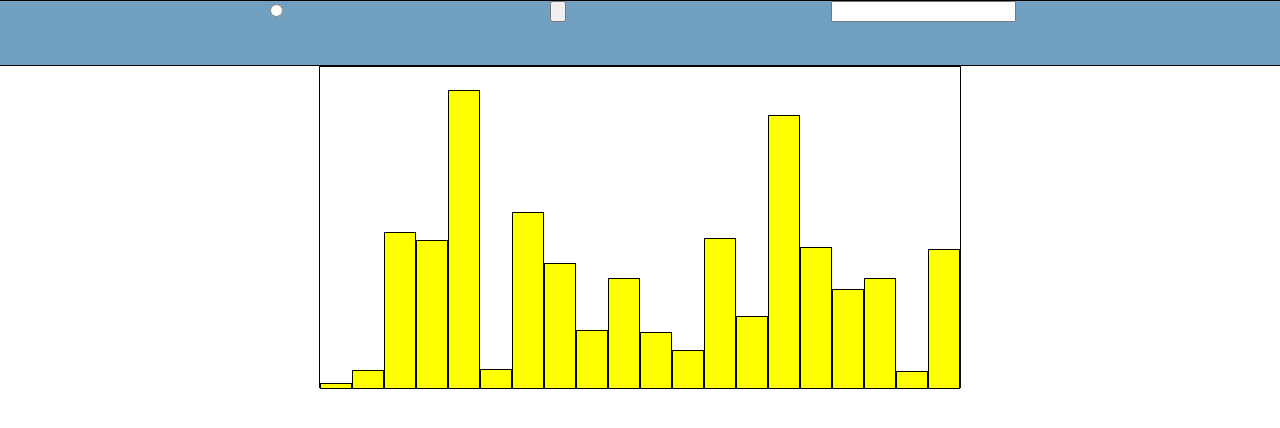
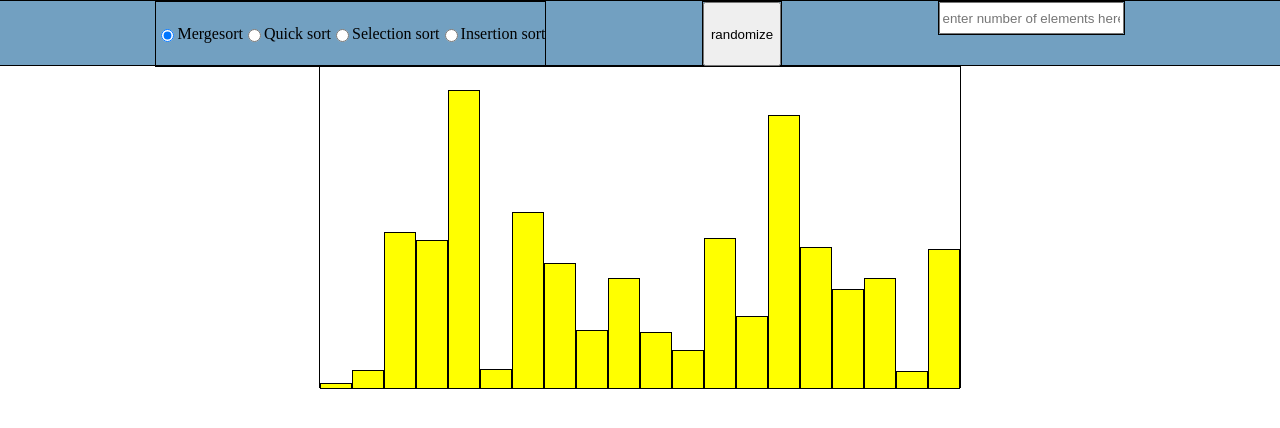
Before and after one commit to RGDLucky/sorting-visualizer, a plain HTML site: page index.html in a window 1280 px wide. Drawn offline with Linux system fonts and the light colour scheme.

Commit message:
started setting up the radio buttons in the nav bar in html/css

```diff
--- a/index.html
+++ b/index.html
@@ -7,13 +7,20 @@
   <body>
     <nav id="nav-bar">
       <div id="sort-select">
-        <input type="radio" />
+        <input type="radio" id="merge" name="sort" checked />
+        <label for="merge">Mergesort</label>
+        <input type="radio" id="quick" name="sort" />
+        <label for="quick">Quick sort</label>
+        <input type="radio" id="selection" name="sort" />
+        <label for="selection">Selection sort</label>
+        <input type="radio" id="insertion" name="sort" />
+        <label for="insertion">Insertion sort</label>
       </div>
       <div id="random">
-        <input type="button" name="randomize" />
+        <input type="button" name="randomize" value="randomize" />
       </div>
       <div id="number-of-elements">
-        <input />
+        <input placeholder="enter number of elements here" />
       </div>
     </nav>
 
--- a/styles.css
+++ b/styles.css
@@ -14,9 +14,38 @@ body {
   width: 100%;
   display: flex;
   justify-content: space-evenly;
+  align-content: center;
   background-color: #72A0C1;
 }
 
+#sort-select {
+  border: solid black 1px;
+  display: flex;
+  position: relative;
+  height: 100%;
+  flex-direction: row;
+  justify-content: ceneter;
+  align-content: center;
+  flex-wrap: wrap;
+}
+
+#random {
+  border: solid black 1px;
+  display: flex;
+  align-content: center;
+  height: 100%;
+  margin: 0;
+}
+
+#number-of-elements {
+  border: solid black 1px;
+  display: flex;
+  height: 50%;
+  align-content: center;
+}
+
+
+/* Sorting Container */
 #sort-container {
   border: solid black 1px;
   height: 25vw;
```
